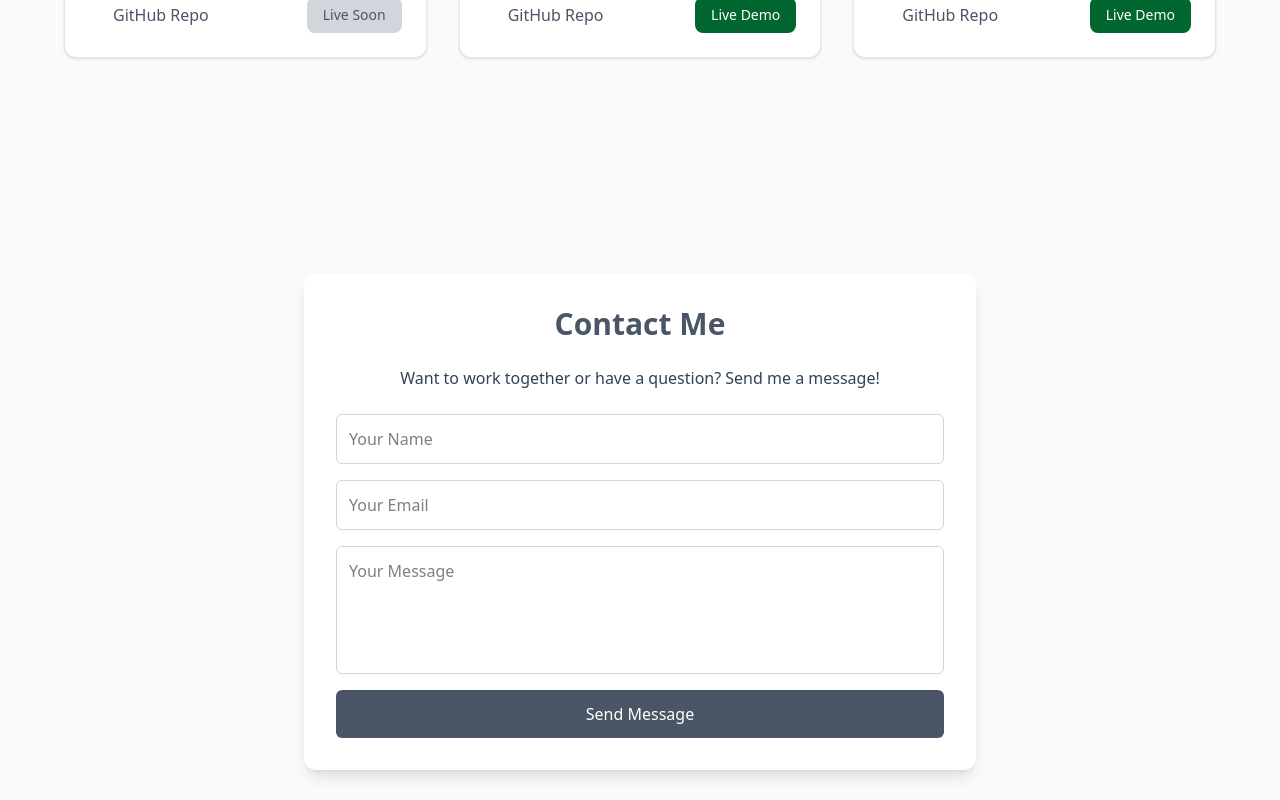
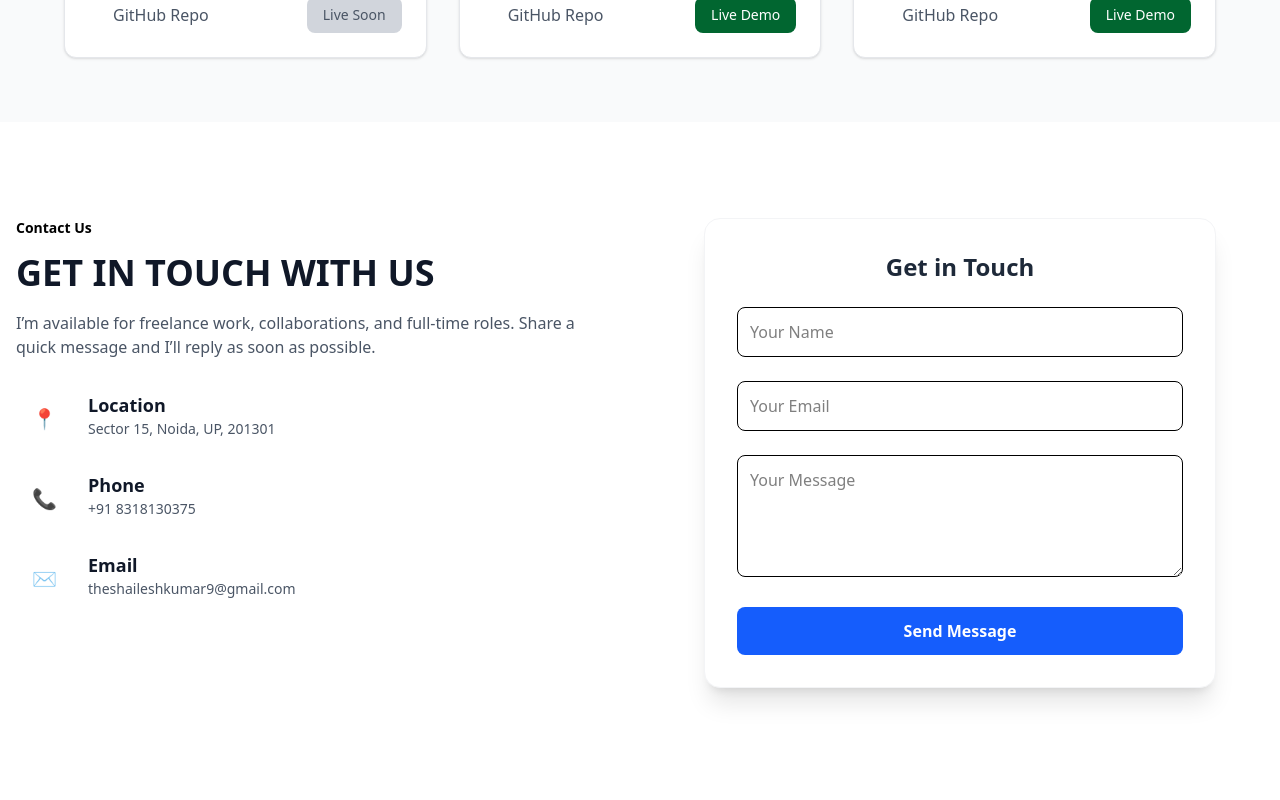
Before and after one commit to Kumarshailesh9/Next-Portfolio, a Next.js app: page / in a window 1280 px wide. Shown: the part 6380-7180 px from the top of the page. Built offline with nearby package versions, Linux system fonts and the light colour scheme; some icons are missing.

Commit message:
update contact

```diff
--- a/package.json
+++ b/package.json
@@ -12,6 +12,7 @@
     "devicons-react": "^1.5.0",
     "lucide-react": "^0.545.0",
     "next": "15.5.4",
+    "nodemailer": "^7.0.9",
     "postcss": "^8.5.6",
     "react": "19.1.0",
     "react-dom": "19.1.0",
@@ -22,6 +23,7 @@
     "@eslint/eslintrc": "^3",
     "@tailwindcss/postcss": "^4.1.14",
     "@types/node": "^20",
+    "@types/nodemailer": "^7.0.2",
     "@types/react": "^19",
     "@types/react-dom": "^19",
     "eslint": "^9",
--- /dev/null
+++ b/src/app/api/sendMail/route.ts
@@ -0,0 +1,34 @@
+import { NextResponse } from "next/server";
+import nodemailer from "nodemailer";
+
+export async function POST(req: Request) {
+  const { name, email, message } = await req.json();
+
+  if (!name || !email || !message) {
+    return NextResponse.json({ error: "Missing fields" }, { status: 400 });
+  }
+
+  // ✅ Set up transporter (use your Gmail or SMTP provider)
+  const transporter = nodemailer.createTransport({
+    service: "gmail",
+    auth: {
+      user: process.env.EMAIL_USER, // your email
+      pass: process.env.EMAIL_PASS, // your app password
+    },
+  });
+
+  const mailOptions = {
+    from: email,
+    to: process.env.EMAIL_USER, // your email where you receive messages
+    subject: `New message from ${name}`,
+    text: `From: ${name} (${email})\n\nMessage:\n${message}`,
+  };
+
+  try {
+    await transporter.sendMail(mailOptions);
+    return NextResponse.json({ success: true });
+  } catch (error) {
+    console.error("Mail send error:", error);
+    return NextResponse.json({ error: "Failed to send mail" }, { status: 500 });
+  }
+}
--- a/src/app/component/ContactForm.tsx
+++ b/src/app/component/ContactForm.tsx
@@ -3,49 +3,90 @@
 import { useState } from "react";
 
 export default function ContactForm() {
-  const [form, setForm] = useState({ name: "", email: "", message: "" });
+  const [formData, setFormData] = useState({
+    name: "",
+    email: "",
+    message: "",
+  });
+  const [loading, setLoading] = useState(false);
+  const [success, setSuccess] = useState<string | null>(null);
 
-  const handleChange = (e: React.ChangeEvent<HTMLInputElement | HTMLTextAreaElement>) => {
-    setForm({ ...form, [e.target.name]: e.target.value });
+  const handleChange = (
+    e: React.ChangeEvent<HTMLInputElement | HTMLTextAreaElement>
+  ) => {
+    setFormData({ ...formData, [e.target.name]: e.target.value });
   };
 
-  const handleSubmit = (e: React.FormEvent) => {
+  const handleSubmit = async (e: React.FormEvent) => {
     e.preventDefault();
-    alert(`Message sent!\n\nName: ${form.name}\nEmail: ${form.email}\nMessage: ${form.message}`);
-    setForm({ name: "", email: "", message: "" });
+    setLoading(true);
+    setSuccess(null);
+
+    const res = await fetch("/api/sendMail", {
+      method: "POST",
+      headers: { "Content-Type": "application/json" },
+      body: JSON.stringify(formData),
+    });
+
+    setLoading(false);
+    if (res.ok) {
+      setSuccess("✅ Message sent successfully!");
+      setFormData({ name: "", email: "", message: "" });
+    } else {
+      setSuccess("❌ Failed to send message. Try again later.");
+    }
   };
 
   return (
-    <form onSubmit={handleSubmit} className="flex flex-col gap-4">
+    <form
+      onSubmit={handleSubmit}
+      className="bg-white shadow-xl rounded-2xl p-8 max-w-lg mx-auto space-y-6 border border-gray-100"
+    >
+      <h2 className="text-2xl font-bold text-center text-gray-800">
+        Get in Touch
+      </h2>
+
       <input
         type="text"
         name="name"
-        value={form.name}
+        placeholder="Your Name"
+        required
+        value={formData.name}
         onChange={handleChange}
-        placeholder="Your Name"
-        className="border border-gray-300 rounded-md p-3 focus:outline-none focus:ring-2 focus:ring-gray-600"
-        required
+        className="w-full p-3 border rounded-lg focus:outline-none focus:ring-2 focus:ring-blue-500"
       />
+
       <input
         type="email"
         name="email"
-        value={form.email}
+        placeholder="Your Email"
+        required
+        value={formData.email}
         onChange={handleChange}
-        placeholder="Your Email"
-        className="border border-gray-300 rounded-md p-3 focus:outline-none focus:ring-2 focus:ring-gray-600"
-        required
+        className="w-full p-3 border rounded-lg focus:outline-none focus:ring-2 focus:ring-blue-500"
       />
+
       <textarea
         name="message"
-        value={form.message}
+        placeholder="Your Message"
+        rows={4}
+        required
+        value={formData.message}
         onChange={handleChange}
-        placeholder="Your Message"
-        className="border border-gray-300 rounded-md p-3 focus:outline-none focus:ring-2 focus:ring-gray-600 resize-none h-32"
-        required
+        className="w-full p-3 border rounded-lg focus:outline-none focus:ring-2 focus:ring-blue-500"
       />
-      <button type="submit" className="bg-gray-600 text-white rounded-md py-3 hover:bg-gray-700 transition">
-        Send Message
+
+      <button
+        type="submit"
+        disabled={loading}
+        className="w-full bg-blue-600 hover:bg-blue-700 text-white font-semibold py-3 rounded-lg transition-all duration-300"
+      >
+        {loading ? "Sending..." : "Send Message"}
       </button>
+
+      {success && (
+        <p className="text-center text-sm text-gray-700 mt-2">{success}</p>
+      )}
     </form>
   );
 }
--- a/src/app/contact/page.tsx
+++ b/src/app/contact/page.tsx
@@ -1,14 +1,78 @@
+import React from "react";
 import ContactForm from "../component/ContactForm";
 
-export default function Contact() {
+export default function ContactPage() {
   return (
-    <section className="min-h-screen flex items-center justify-center px-6 py-16 bg-gray-50">
-      <div className="max-w-2xl w-full bg-white p-8 rounded-xl shadow-lg">
-        <h1 className="text-3xl font-bold mb-6 text-gray-600 text-center">Contact Me</h1>
-        <p className="text-slate-700 mb-6 text-center">
-          Want to work together or have a question? Send me a message!
-        </p>
-        <ContactForm />
+    <section className="bg-white dark:bg-dark/90 py-16 lg:py-24">
+      <div className="container mx-auto px-4 max-w-7xl">
+        <div className="grid grid-cols-1 lg:grid-cols-12 gap-8 items-start">
+          {/* Left - Contact Info */}
+          <div className="lg:col-span-6">
+            <div className="max-w-xl">
+              <span className="block mb-3 text-sm font-semibold text-primary">
+                Contact Us
+              </span>
+
+              <h2 className="text-3xl sm:text-4xl font-bold uppercase text-gray-900 dark:text-white mb-4 leading-tight">
+                Get in touch with us
+              </h2>
+
+              <p className="text-base text-gray-600 dark:text-gray-300 mb-8">
+                I’m available for freelance work, collaborations, and full-time
+                roles. Share a quick message and I’ll reply as soon as possible.
+              </p>
+
+              <div className="space-y-6">
+                <div className="flex items-start gap-4">
+                  <div className="flex-none w-14 h-14 rounded-lg bg-primary/10 flex items-center justify-center text-primary text-xl">
+                    📍
+                  </div>
+                  <div>
+                    <h4 className="text-lg font-semibold text-gray-900 dark:text-white">
+                      Location
+                    </h4>
+                    <p className="text-sm text-gray-600 dark:text-gray-300">
+                      Sector 15, Noida, UP, 201301
+                    </p>
+                  </div>
+                </div>
+
+                <div className="flex items-start gap-4">
+                  <div className="flex-none w-14 h-14 rounded-lg bg-primary/10 flex items-center justify-center text-primary text-xl">
+                    📞
+                  </div>
+                  <div>
+                    <h4 className="text-lg font-semibold text-gray-900 dark:text-white">
+                      Phone
+                    </h4>
+                    <p className="text-sm text-gray-600 dark:text-gray-300">
+                      +91 8318130375
+                    </p>
+                  </div>
+                </div>
+
+                <div className="flex items-start gap-4">
+                  <div className="flex-none w-14 h-14 rounded-lg bg-primary/10 flex items-center justify-center text-primary text-xl">
+                    ✉️
+                  </div>
+                  <div>
+                    <h4 className="text-lg font-semibold text-gray-900 dark:text-white">
+                      Email
+                    </h4>
+                    <p className="text-sm text-gray-600 dark:text-gray-300">
+                      theshaileshkumar9@gmail.com
+                    </p>
+                  </div>
+                </div>
+              </div>
+            </div>
+          </div>
+
+          {/* Right - Contact Form */}
+          <div className="lg:col-span-6">
+            <ContactForm />
+          </div>
+        </div>
       </div>
     </section>
   );
```
Also changed, not shown: 2 other files (tests, documents, lock files or other folders).
